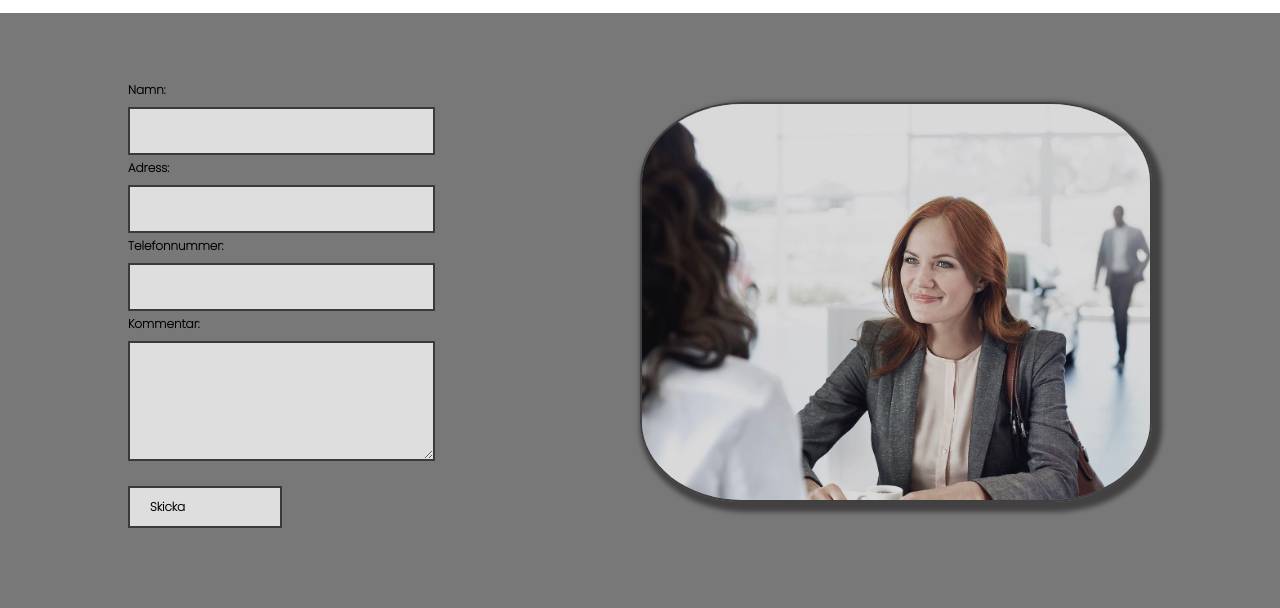
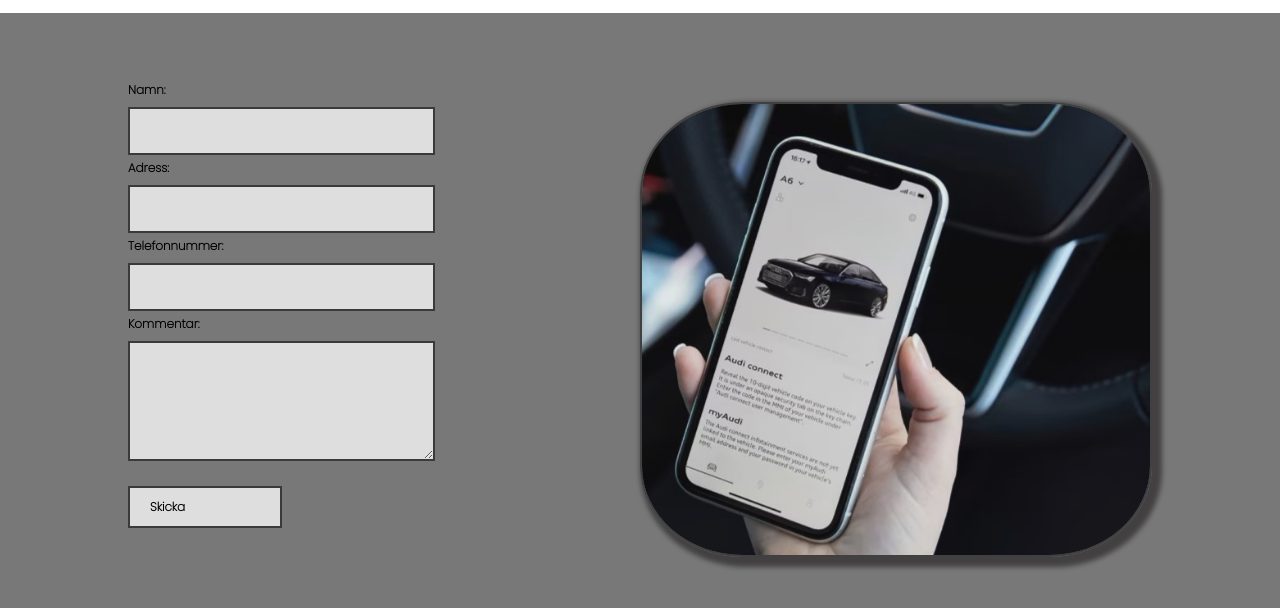
Before and after one commit to ellinorjanssonl/grupparbete, a plain HTML site: page contact.html in a window 1280 px wide. Shown: the part 56-664 px from the top of the page. Drawn offline with nearby package versions, Linux system fonts and the light colour scheme.

Commit message:
Revert "bilder"
This reverts commit 6fb8bfda785e3c1dce263aa0bbb3d57c55798600.

```diff
--- a/contact.html
+++ b/contact.html
@@ -13,6 +13,7 @@
         background-color: #787878;
     }
     </style>
+</head>
 <link rel="stylesheet" href="https://maxcdn.bootstrapcdn.com/bootstrap/4.5.2/css/bootstrap.min.css">
 <!-- jQuery -->
 <script src="https://ajax.googleapis.com/ajax/libs/jquery/3.5.1/jquery.min.js"></script>
@@ -20,9 +21,6 @@
 <script src="https://cdnjs.cloudflare.com/ajax/libs/popper.js/1.16.0/umd/popper.min.js"></script>
 <!-- Bootstraps egen JavaScript -->
 <script src="https://maxcdn.bootstrapcdn.com/bootstrap/4.5.2/js/bootstrap.min.js"></script>
-</head>
-
-
 <body id="färg">
  <section>
    <div class="menu">
@@ -62,7 +60,7 @@
     </div>
     <div>
         <div id="contactpic">
-        <img src="foton/woman2.jpg" alt="details">
+        <img src="foton/kontakta.jpg" alt="details">
         </div>
     </div>
       </form>
```
Also changed, not shown: foton/Audi-PNG-Pic.png (deleted), foton/audi-car-png-image-side-view-audi-car-in-yellow-11563235904synbxzh0oi.png (deleted), foton/contactus.webp (deleted), foton/maps.avif (deleted), foton/woman.jpg (deleted), foton/woman2.jpg (deleted). Lines whose indentation alone changed are shown as unchanged.
